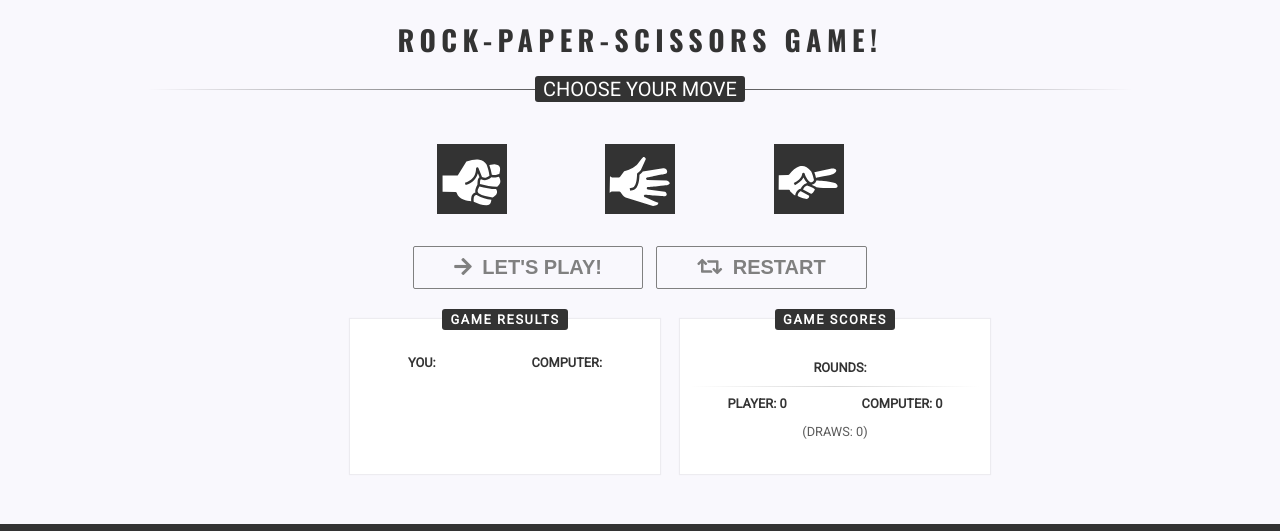
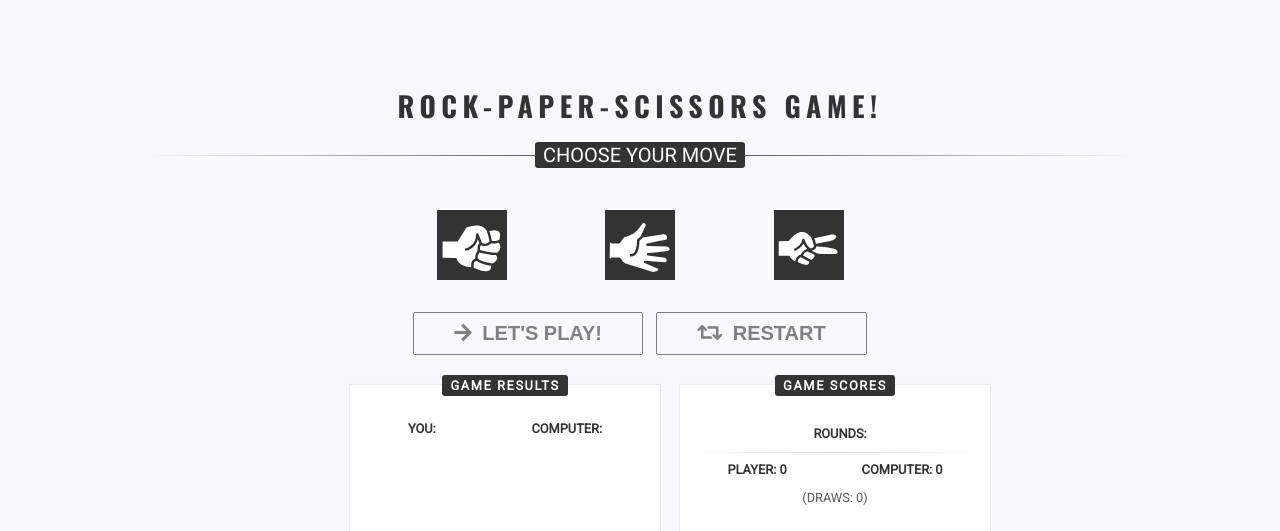
Before and after one commit to ikcorwan/GameRPS, a website: page index.html in a window 1280 px wide. Shown: the part 98-629 px from the top of the page. Drawn offline with nearby package versions, Linux system fonts and the light colour scheme.

Commit message:
Solve the problem with displaying the page at high resolution

```diff
--- a/source/components/_footer.scss
+++ b/source/components/_footer.scss
@@ -1,4 +1,5 @@
 .footer {
+    flex-shrink: 0;
     padding: 10px 0;
     background-color: $colorDarkGray;
     color: $colorGray;
--- a/source/components/_game.scss
+++ b/source/components/_game.scss
@@ -12,6 +12,9 @@
 }
 
 .game {
+    flex: 1 0 auto;
+    display: flex;
+    align-items: center;
     padding: 30px 0;
     box-shadow: 0px 0px 1px 2px rgba($color: $colorDarkGray, $alpha: 0.2);
     background-color: $colorPearl;
--- a/source/components/_helpes.scss
+++ b/source/components/_helpes.scss
@@ -1,7 +1,12 @@
+html,
 body {
-    min-height: 100vh;
-    min-height: calc(var(--vh, 1vh) * 100);
-    width: 100%;
+    height: 100vh;
+    height: calc(var(--vh, 1vh) * 100);
+}
+
+body {
+    display: flex;
+    flex-direction: column;
 }
 
 .icon {
```
Also changed, not shown: style/style.css, 1 other file.
